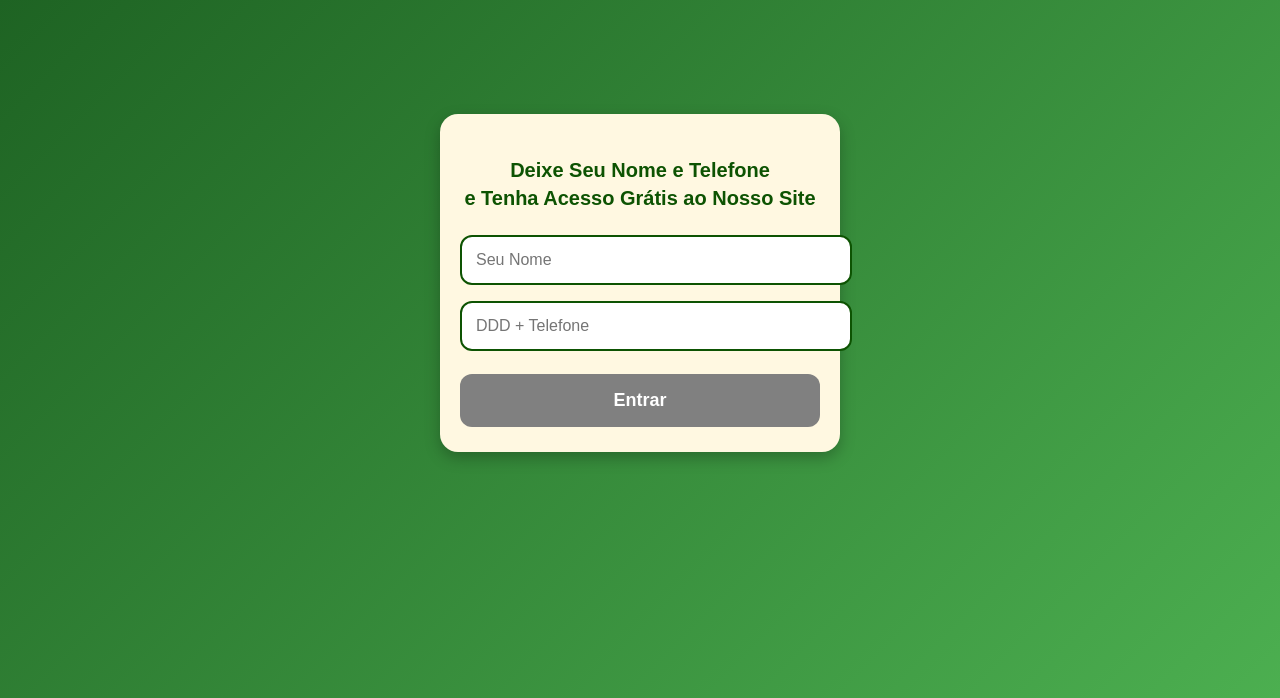
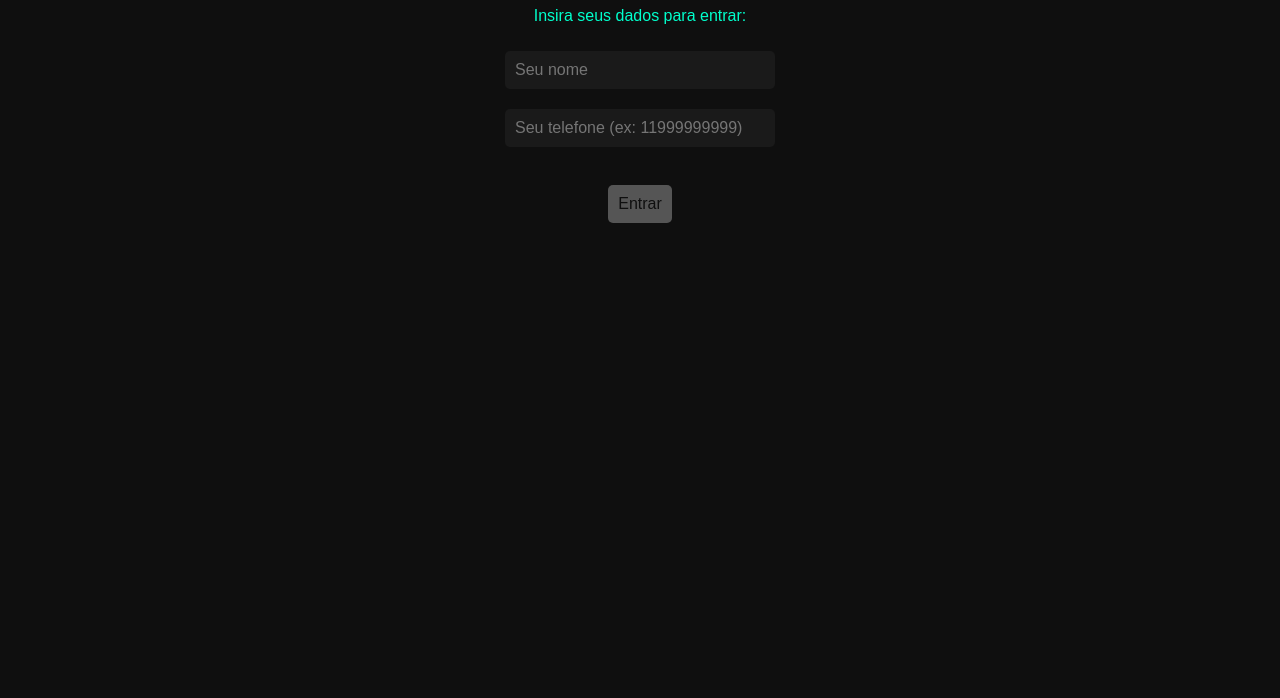
Before and after one commit to BANCOCENTRALDASBETS/BANCO-CENTRAL-DAS-BETS, a plain HTML site: page index.html in a window 1280 px wide. Shown: the part 132-830 px from the top of the page. After the commit the page ends 800 px from the top, so only its background shows below. Drawn offline with Linux system fonts and the light colour scheme.

```diff
--- a/index.html
+++ b/index.html
@@ -2,104 +2,85 @@
 <html lang="pt-BR">
 <head>
   <meta charset="UTF-8">
-<meta name="viewport" content="width=device-width, initial-scale=1.0, maximum-scale=1.0, user-scalable=no">
-<title>Acesso Grátis - Bônus de Cadastro</title>
+  <title>Portal Gamer</title>
   <style>
     body {
-        font-family: Arial, sans-serif;
-        background: linear-gradient(135deg, #1b5e20, #4caf50);
-        margin: 0;
-        min-height: 100vh;
+      background-color: #0f0f0f;
+      color: #00ffcc;
+      font-family: 'Orbitron', sans-serif;
       text-align: center;
-        display: flex;
-        justify-content: center;
-        align-items: center;
-        padding: 15px;
+      padding: 50px;
     }
-
-    .landing-box {
-        background: #fff8e1;
-        padding: 25px 20px;
-        width: 100%;
-        max-width: 360px;
-        border-radius: 18px;
-        box-shadow: 0 6px 15px rgba(0,0,0,0.25);
-    }
-
-    .landing-box h2 {
-        font-size: 20px;
-        margin-bottom: 15px;
-        color: #0d5302;
-        line-height: 1.4;
-    }
-
-    input {
-        width: 100%;
-        padding: 14px;
-        margin: 8px 0;
-        border-radius: 12px;
-        border: 2px solid #0d5302;
+    input, button {
+      padding: 10px;
+      margin: 10px;
+      border: none;
+      border-radius: 5px;
       font-size: 16px;
     }
-
+    input {
+      background-color: #1a1a1a;
+      color: #00ffcc;
+      width: 250px;
+    }
     button {
-        width: 100%;
-        padding: 16px;
-        margin-top: 15px;
-        border: none;
-        border-radius: 12px;
-        background: #ff6f00;
-        color: white;
-        font-size: 18px;
+      background-color: #00ffcc;
+      color: #0f0f0f;
       cursor: pointer;
-        font-weight: bold;
-        transition: all 0.3s ease-in-out;
-        animation: pulse 1.5s infinite;
     }
-
     button:disabled {
-        background: gray;
+      background-color: #555;
       cursor: not-allowed;
-        animation: none;
     }
-
-    @keyframes pulse {
-        0% { box-shadow: 0 0 8px #ff6f00; }
-        50% { box-shadow: 0 0 18px #ff8f00; }
-        100% { box-shadow: 0 0 8px #ff6f00; }
+    #honeypot {
+      display: none;
     }
   </style>
 </head>
 <body>
+  <h1>🎮 Bem-vindo ao Portal Gamer</h1>
+  <p>Insira seus dados para entrar:</p>
 
-<div class="landing-box">
-    <h2>
-        Deixe Seu Nome e Telefone<br>
-        e Tenha Acesso Grátis ao Nosso Site
-    </h2>
-    <input type="text" id="nome" placeholder="Seu Nome">
-    <input type="tel" id="telefone" placeholder="DDD + Telefone">
-    <button type="button" id="entrar" onclick="entrarSite()" disabled>Entrar</button>
-</div>
+  <input type="text" id="nome" placeholder="Seu nome">
+  <br>
+  <input type="text" id="telefone" placeholder="Seu telefone (ex: 11999999999)">
+  <br>
+  <input type="text" id="honeypot" name="honeypot">
+  <br>
+  <button id="entrarBtn" disabled>Entrar</button>
 
   <script>
     const nomeInput = document.getElementById("nome");
     const telefoneInput = document.getElementById("telefone");
-const entrarBtn = document.getElementById("entrar");
+    const entrarBtn = document.getElementById("entrarBtn");
+
+    function validarTelefone(telefone) {
+      return /^\d{10,11}$/.test(telefone);
+    }
 
     function checarCampos() {
-    entrarBtn.disabled = !(nomeInput.value.trim() && telefoneInput.value.trim());
+      const nomeValido = nomeInput.value.trim().length > 0;
+      const telefoneValido = validarTelefone(telefoneInput.value.trim());
+      const honeypotVazio = document.getElementById("honeypot").value === "";
+
+      entrarBtn.disabled = !(nomeValido && telefoneValido && honeypotVazio);
     }
 
     nomeInput.addEventListener("input", checarCampos);
     telefoneInput.addEventListener("input", checarCampos);
 
-function entrarSite() {
+    entrarBtn.addEventListener("click", function () {
       const nome = nomeInput.value.trim();
       const telefone = telefoneInput.value.trim();
+      const honeypot = document.getElementById("honeypot").value;
 
-    if (!nome || !telefone) {
-        alert("Preencha todos os campos!");
+      if (honeypot) {
+        alert("Ação bloqueada por segurança.");
+        return;
+      }
+
+      if (!nome || !validarTelefone(telefone)) {
+        alert("Preencha os campos corretamente!");
         return;
       }
 
@@ -108,14 +89,7 @@
       localStorage.setItem("telefone", telefone);
 
       window.location.href = "site.html";
-}
-
-if (localStorage.getItem("usuarioCadastrado") === "true") {
-    window.location.href = "site.html";
-}
-
-entrarBtn.disabled = true;
+    });
   </script>
-
 </body>
 </html>
```
Also changed, not shown: site.html (+46 -17 lines). Lines whose indentation alone changed are shown as unchanged.
